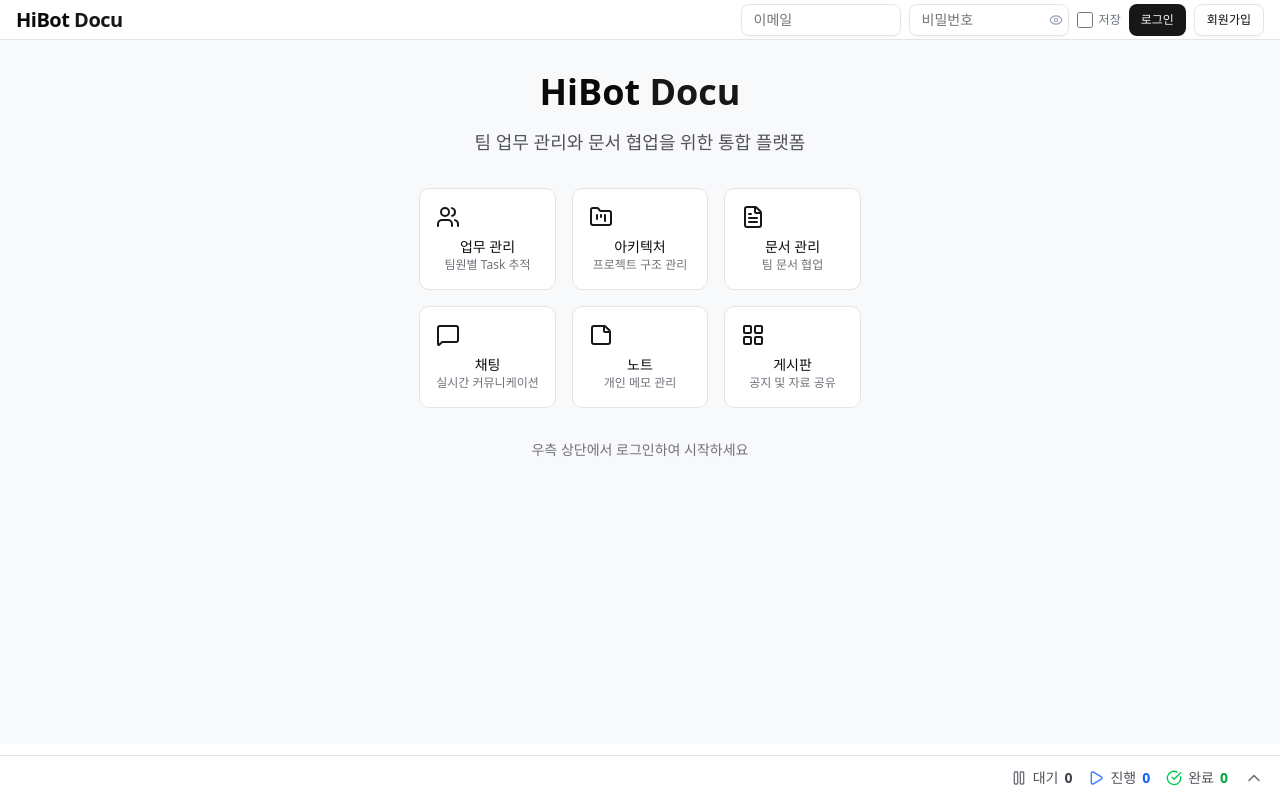
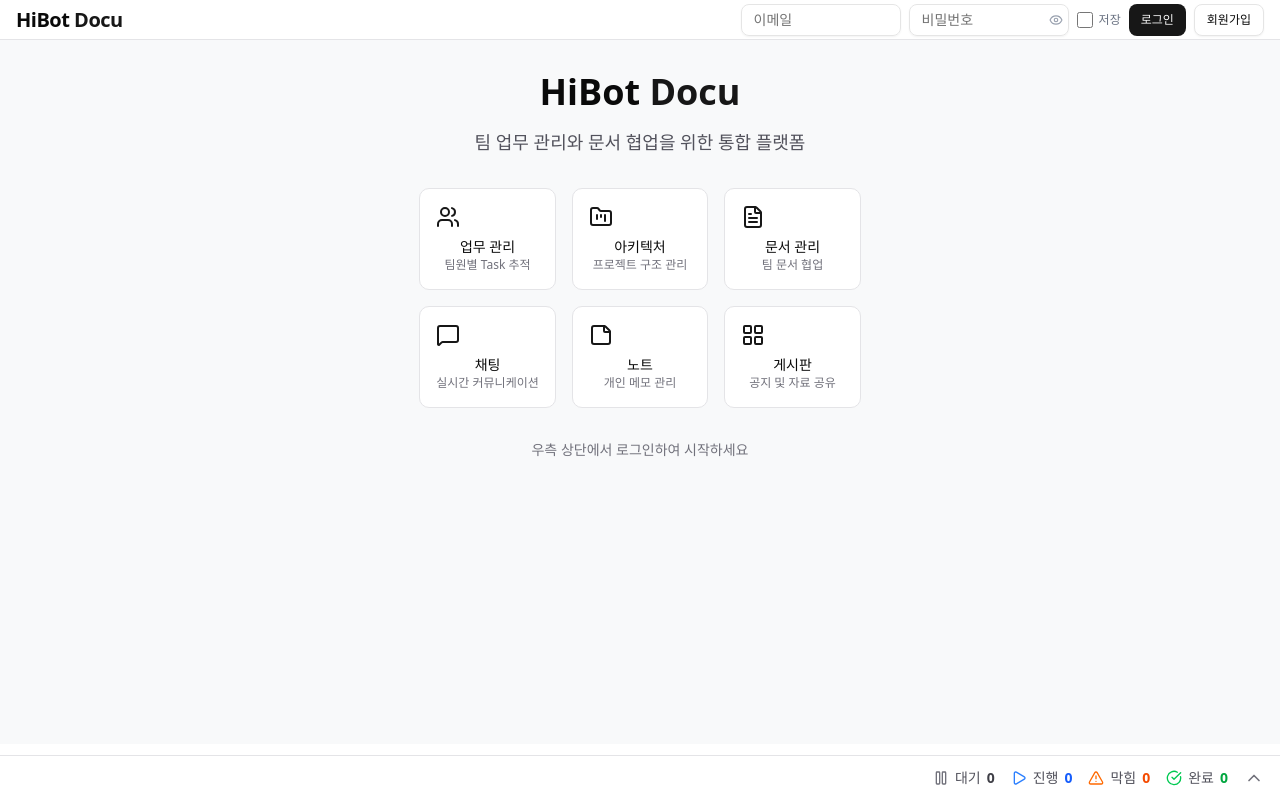
Before and after one commit to dota-pilot1/hibot-docu-front, a Next.js app: page / in a window 1280 px wide. Built offline with nearby package versions, Linux system fonts and the light colour scheme; no server answers; what ag-grid-community would draw is missing.

Commit message:
feat: 푸터에 막힘 상태 추가 및 순서 조정
- 막힘(blocked) 상태 배지 추가 (주황색)
- 상태 배지 순서 변경: 대기 → 진행 → 막힘 → 완료
- 막힘 상태 항상 표시 (0개여도 표시)
- StatusCounts 인터페이스에 blocked 필드 추가

```diff
--- a/src/widgets/footer/model/useFooterStatusCounts.ts
+++ b/src/widgets/footer/model/useFooterStatusCounts.ts
@@ -5,6 +5,7 @@ interface StatusCounts {
   pending: number;
   inProgress: number;
   completed: number;
+  blocked: number;
   delayed: number;
 }
 
@@ -16,7 +17,8 @@ export const useFooterStatusCounts = (): StatusCounts => {
       pending: tasks.filter((t: Task) => t.status === "pending").length,
       inProgress: tasks.filter((t: Task) => t.status === "in_progress").length,
       completed: tasks.filter((t: Task) => t.status === "completed").length,
-      delayed: tasks.filter((t: Task) => t.status === "blocked").length,
+      blocked: tasks.filter((t: Task) => t.status === "blocked").length,
+      delayed: 0, // TODO: 지연 로직 추가 필요
     };
   }, [tasks]);
 
--- a/src/widgets/footer/ui/FooterCard.tsx
+++ b/src/widgets/footer/ui/FooterCard.tsx
@@ -8,6 +8,7 @@ interface StatusCounts {
   pending: number;
   inProgress: number;
   completed: number;
+  blocked: number;
   delayed: number;
 }
 
--- a/src/widgets/footer/ui/FooterHeader.tsx
+++ b/src/widgets/footer/ui/FooterHeader.tsx
@@ -13,6 +13,7 @@ interface StatusCounts {
   pending: number;
   inProgress: number;
   completed: number;
+  blocked: number;
   delayed: number;
 }
 
@@ -55,6 +56,15 @@ export const FooterHeader = ({
           </span>
         </div>
 
+        {/* 막힘 */}
+        <div className="flex items-center gap-1.5 text-sm">
+          <AlertTriangle className="w-4 h-4 text-orange-500" />
+          <span className="text-zinc-600 dark:text-zinc-400">막힘</span>
+          <span className="font-semibold text-orange-600 dark:text-orange-400">
+            {statusCounts.blocked}
+          </span>
+        </div>
+
         {/* 완료 */}
         <div className="flex items-center gap-1.5 text-sm">
           <CheckCircle className="w-4 h-4 text-green-500" />
```
